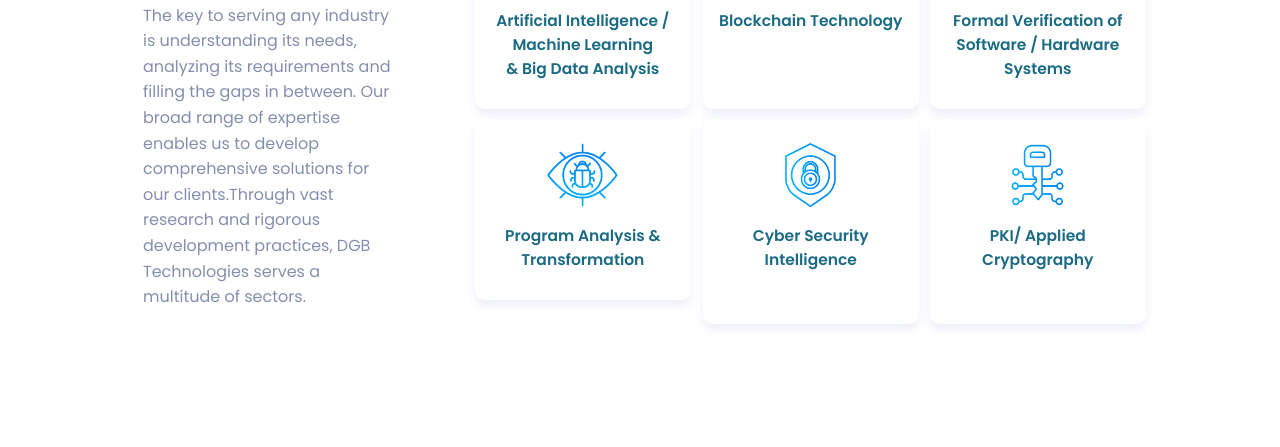
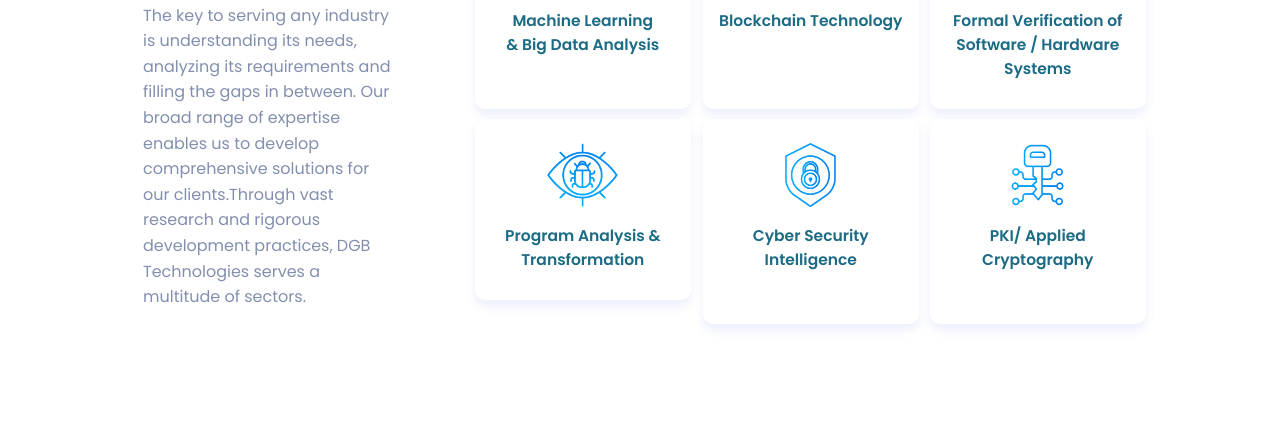
Before and after one commit to DGBTechnologies/dgbtek, a plain HTML site: page index.html in a window 1280 px wide. Shown: the part 348-795 px from the top of the page. Drawn offline with nearby package versions, Linux system fonts and the light colour scheme.

Commit message:
update ML

```diff
--- a/index.html
+++ b/index.html
@@ -94,8 +94,8 @@
             <div class="col-sm"> <a href="Services.html#bbai-section">
                 <div class="card"> <img class="card-img-top" src="images/ic-51.png" alt="Card image cap">
                   <div class="card-body">
-                    <h5 class="card-title">Artificial Intelligence / Machine Learning <br>
-                      & Big Data Analysis</h5>
+                    <h5 class="card-title">Machine Learning <br>
+                      & Big Data Analysis</h5><br>
                   </div>
                 </div>
               </a> </div>
```
